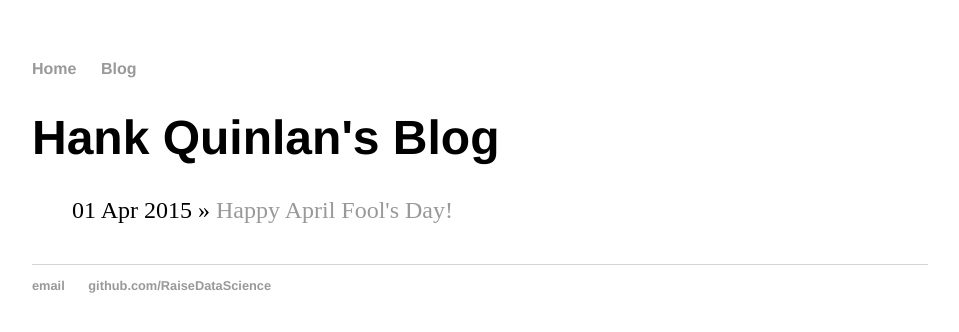
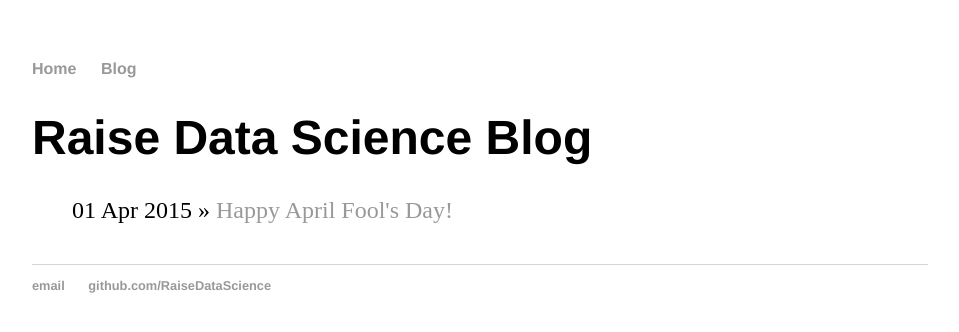
Before and after one commit to RaiseDataScience/RaiseDataScience.github.io, a Jekyll site: the page built from blog/index.html, in a window 1280 px wide. Shown: the top 332 px of the page, without its empty margins (160-1119 px from the left). Built offline with Jekyll 4.4.1, drawn with Linux system fonts in a browser that asks for light colours.

Commit message:
Update index.html

```diff
--- a/blog/index.html
+++ b/blog/index.html
@@ -1,6 +1,6 @@
 ---
 layout: default
-title: Hank Quinlan's Blog
+title: Raise Data Science Blog
 ---
 	<h1>{{ page.title }}</h1>
 	<ul class="posts">
```
